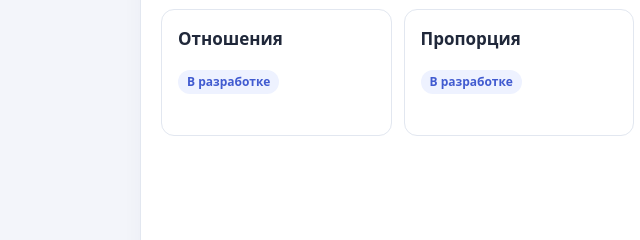
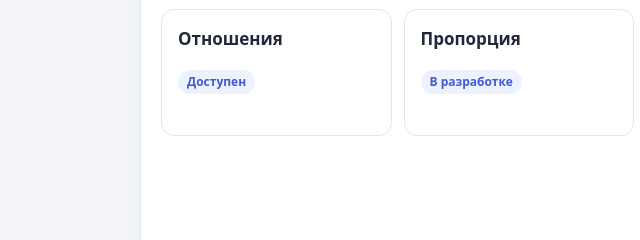
Before and after one commit to tixo-n/matematika-6, a plain HTML site: page chapters/3.html in a window 1280 px wide. Shown: the part 254-494 px from the top of the page, 0-640 px from the left. Drawn offline with Linux system fonts and the light colour scheme.

Commit message:
Update 3.html

```diff
--- a/chapters/3.html
+++ b/chapters/3.html
@@ -1 +1 @@
-<!doctype html><html lang="ru"><meta charset="utf-8"><meta name="viewport" content="width=device-width,initial-scale=1"><title>Отношения и пропорции</title><link rel="stylesheet" href="../css/style.css"><body ><header><div class="wrap"><h1>Математика · 6 класс</h1><p>Учимся шаг за шагом</p></div></header><main class="home panel"><a href="../index.html">← Все разделы</a><h2>Отношения и пропорции</h2><div class="cards"><a class="topic-card" href="../topics/3-1.html"><h3>Отношения</h3><p></p><span class="tag">В разработке</span></a><a class="topic-card" href="../topics/3-2.html"><h3>Пропорция</h3><p></p><span class="tag">В разработке</span></a><a class="topic-card" href="../topics/3-3.html"><h3>Симметрии</h3><p></p><span class="tag">В разработке</span></a><a class="topic-card" href="../topics/3-4.html"><h3>Длина окружности и площадь круга</h3><p></p><span class="tag">В разработке</span></a></div></main><footer>Авторские упражнения по тематике пособия Т. В. Сиротиной</footer></body></html>
+<!doctype html><html lang="ru"><meta charset="utf-8"><meta name="viewport" content="width=device-width,initial-scale=1"><title>Отношения и пропорции</title><link rel="stylesheet" href="../css/style.css"><body ><header><div class="wrap"><h1>Математика · 6 класс</h1><p>Учимся шаг за шагом</p></div></header><main class="home panel"><a href="../index.html">← Все разделы</a><h2>Отношения и пропорции</h2><div class="cards"><a class="topic-card" href="../topics/3-1.html"><h3>Отношения</h3><p></p><span class="tag">Доступен</span></a><a class="topic-card" href="../topics/3-2.html"><h3>Пропорция</h3><p></p><span class="tag">В разработке</span></a><a class="topic-card" href="../topics/3-3.html"><h3>Симметрии</h3><p></p><span class="tag">В разработке</span></a><a class="topic-card" href="../topics/3-4.html"><h3>Длина окружности и площадь круга</h3><p></p><span class="tag">В разработке</span></a></div></main><footer>Авторские упражнения по тематике пособия Т. В. Сиротиной</footer></body></html>
```
